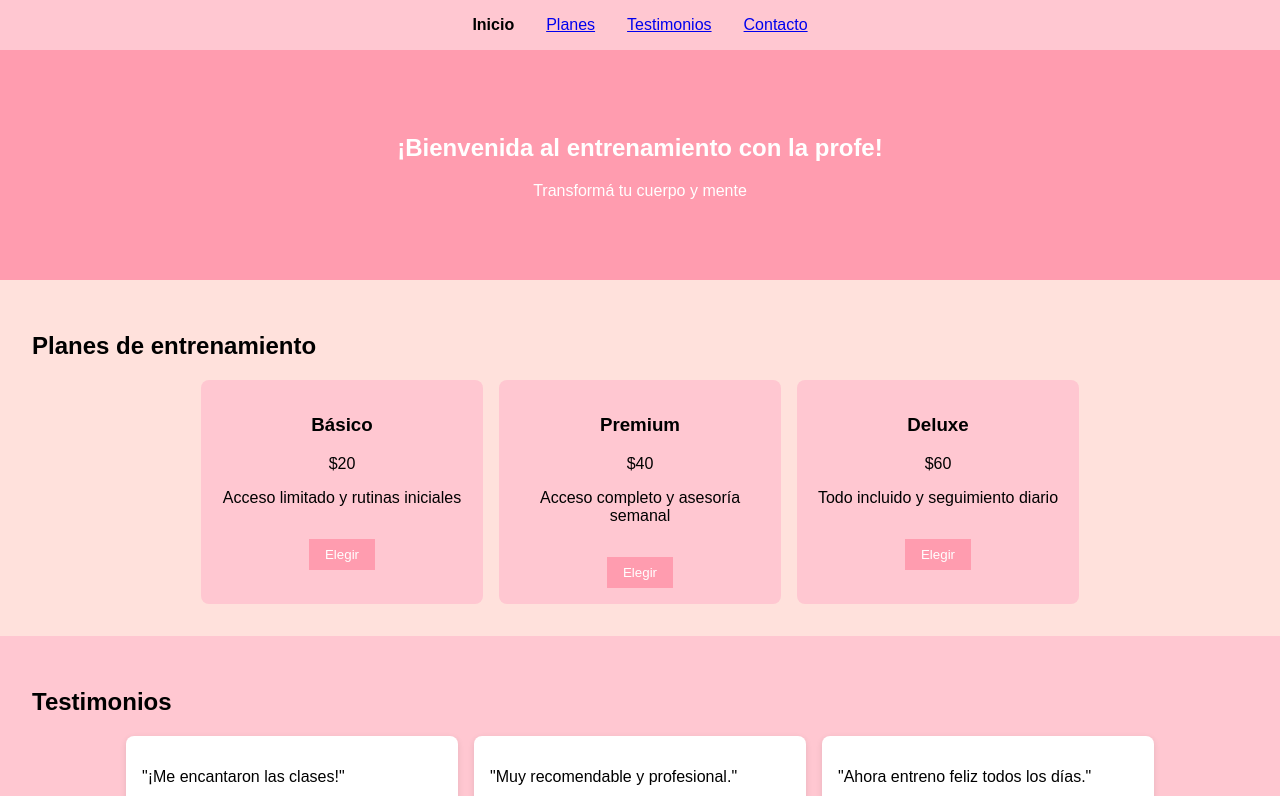
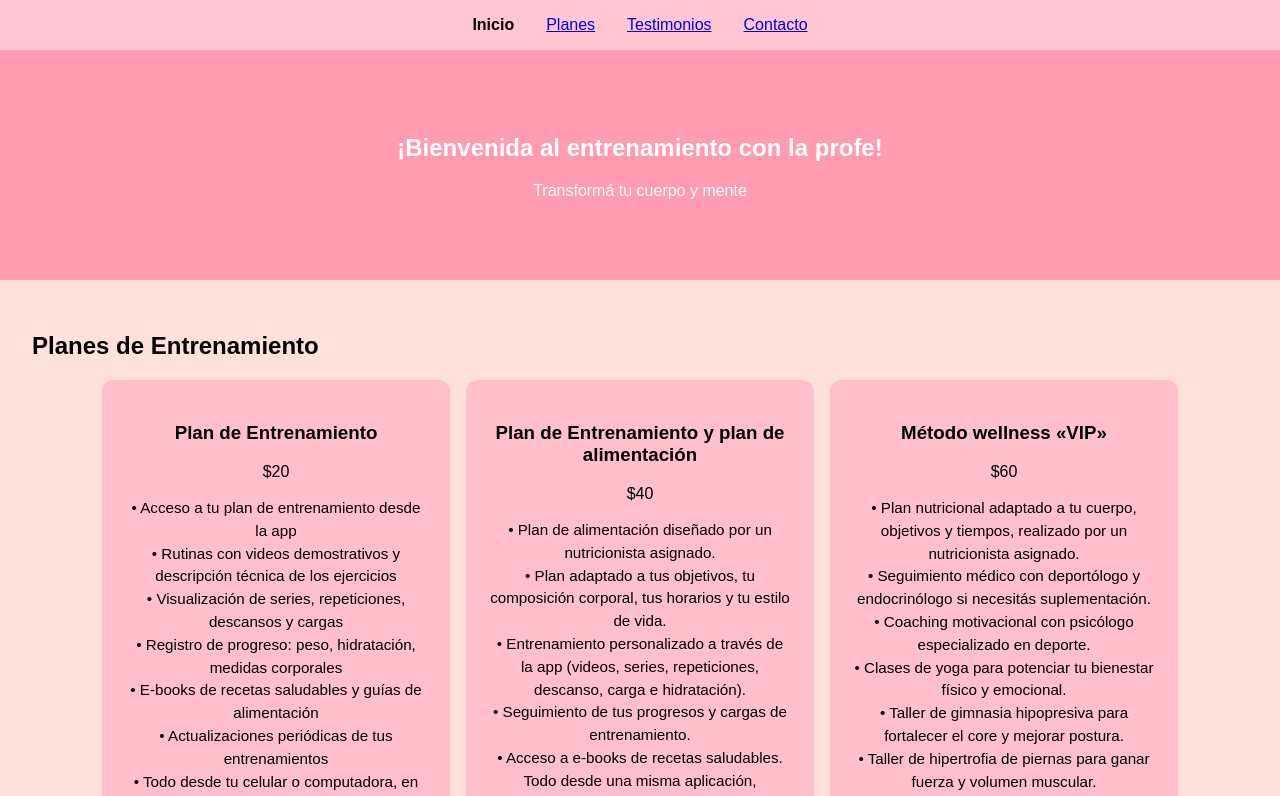
Before and after one commit to Luciano888/SofiaSanzFitness, a Next.js app in the folder landing-page/: page / in a window 1280 px wide. Shown: the top 796 px of the page. Built offline with nearby package versions, Linux system fonts and the light colour scheme.

Commit message:
Se añadio info a las cards de los planes

```diff
--- a/landing-page/src/components/PlansSection.tsx
+++ b/landing-page/src/components/PlansSection.tsx
@@ -2,21 +2,49 @@ import styles from './styles/PlansSection.module.css';
 
 export default function PlansSection() {
   const planes = [
-    { nombre: 'Básico', precio: '$20', descripcion: 'Acceso limitado y rutinas iniciales' },
-    { nombre: 'Premium', precio: '$40', descripcion: 'Acceso completo y asesoría semanal' },
-    { nombre: 'Deluxe', precio: '$60', descripcion: 'Todo incluido y seguimiento diario' },
+    {
+      nombre: 'Plan de Entrenamiento',
+      precio: '$20',
+      descripcion: `• Acceso a tu plan de entrenamiento desde la app
+• Rutinas con videos demostrativos y descripción técnica de los ejercicios
+• Visualización de series, repeticiones, descansos y cargas
+• Registro de progreso: peso, hidratación, medidas corporales
+• E-books de recetas saludables y guías de alimentación
+• Actualizaciones periódicas de tus entrenamientos
+• Todo desde tu celular o computadora, en una app fácil de usar`,
+    },
+    {
+      nombre: 'Plan de Entrenamiento y plan de alimentación',
+      precio: '$40',
+      descripcion: `• Plan de alimentación diseñado por un nutricionista asignado.
+• Plan adaptado a tus objetivos, tu composición corporal, tus horarios y tu estilo de vida.
+• Entrenamiento personalizado a través de la app (videos, series, repeticiones, descanso, carga e hidratación).
+• Seguimiento de tus progresos y cargas de entrenamiento.
+• Acceso a e-books de recetas saludables.
+Todo desde una misma aplicación, accesible desde cualquier dispositivo.`,
+    },
+    {
+      nombre: 'Método wellness «VIP»',
+      precio: '$60',
+      descripcion: `• Plan nutricional adaptado a tu cuerpo, objetivos y tiempos, realizado por un nutricionista asignado.
+• Seguimiento médico con deportólogo y endocrinólogo si necesitás suplementación.
+• Coaching motivacional con psicólogo especializado en deporte.
+• Clases de yoga para potenciar tu bienestar físico y emocional.
+• Taller de gimnasia hipopresiva para fortalecer el core y mejorar postura.
+• Taller de hipertrofia de piernas para ganar fuerza y volumen muscular.
+• Acompañamiento constante durante todo el proceso.`,
+    },
   ];
 
   return (
     <section id="planes" className={styles.section}>
-      <h2>Planes de entrenamiento</h2>
-      <div className={styles.cards}>
-        {planes.map((plan) => (
-          <div key={plan.nombre} className={styles.card}>
+      <h2 className={styles.titulo}>Planes de Entrenamiento</h2>
+      <div className={styles.cardsContainer}>
+        {planes.map((plan, index) => (
+          <div key={index} className={styles.card}>
             <h3>{plan.nombre}</h3>
-            <p>{plan.precio}</p>
-            <p>{plan.descripcion}</p>
-            <button>Elegir</button>
+            <p className={styles.precio}>{plan.precio}</p>
+            <p className={styles.descripcion}>{plan.descripcion}</p>
           </div>
         ))}
       </div>
--- a/landing-page/src/components/styles/PlansSection.module.css
+++ b/landing-page/src/components/styles/PlansSection.module.css
@@ -23,3 +23,31 @@
   padding: 0.5rem 1rem;
   cursor: pointer;
 }
+
+.descripcion {
+  white-space: pre-line;
+  margin-top: 1rem;
+  font-size: 0.95rem;
+  line-height: 1.5;
+}
+
+.cardsContainer {
+  display: flex;
+  flex-direction: column;
+  gap: 1rem;
+}
+
+@media (min-width: 768px) {
+  .cardsContainer {
+    flex-direction: row;
+    justify-content: center;
+  }
+}
+
+.card {
+  background-color: #ffc0cb; /* rosa claro */
+  padding: 1.5rem;
+  border-radius: 12px;
+  flex: 1;
+  max-width: 300px;
+}
```
